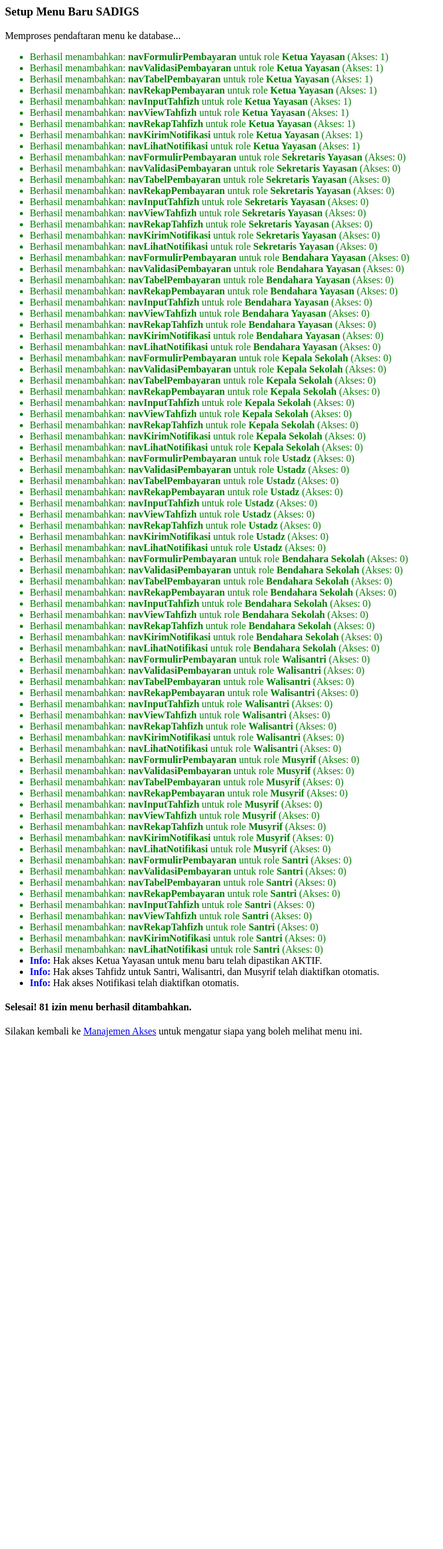
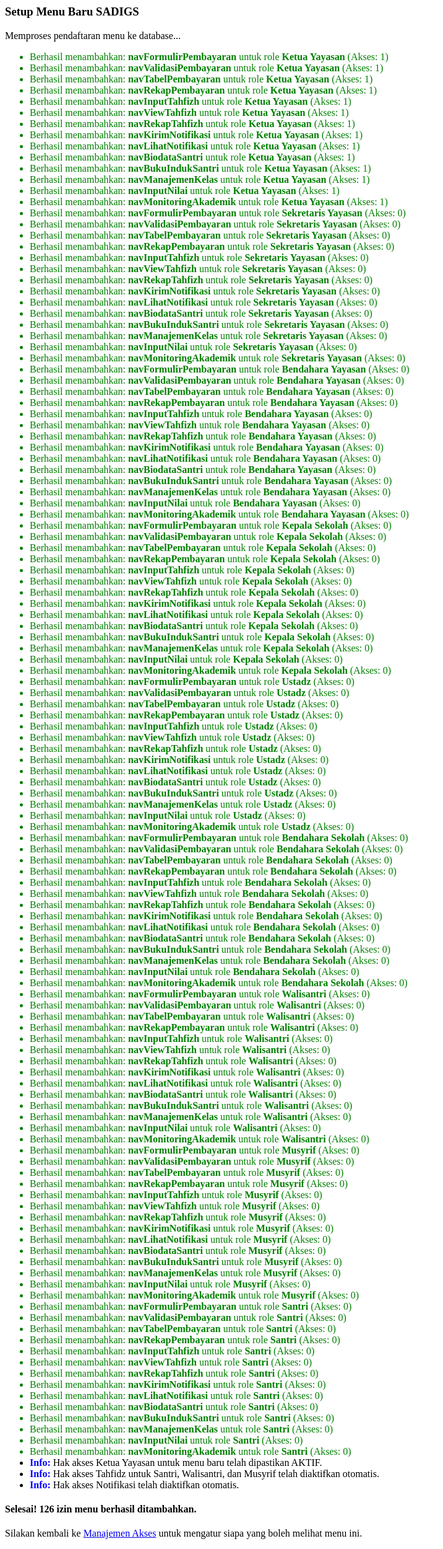
Before and after one commit to iswinsyah/sadigs, a PHP site: page /sadigs/sadigs_api_v3/setup_menus.php in a window 1280 px wide. Shown: the whole page at 62% size, without its empty margins (0-716 px from the left). Before the commit the page ends 1673 px from the top, so only its background shows below. Run offline with PHP 8.4, Linux system fonts and the light colour scheme; data comes from the database, SQL or seed files in the repository; tables that the repository leaves empty hold one stand-in row (values such as "Sample post"); data that the repository does not hold is empty.

Commit message:
Feat: Daftarkan menu Manajemen Kelas dan Akademik ke database akses

```diff
--- a/sadigs/sadigs_api_v3/session_check.php
+++ b/sadigs/sadigs_api_v3/session_check.php
@@ -17,7 +17,7 @@ if (isset($_GET['reset_permissions']) && $_GET['reset_permissions'] == '1') {
         $pdo = getDBConnection();
         $pdo->exec("TRUNCATE TABLE menu_permissions");
         $defaults = [
-            'Ketua Yayasan' => ['navDashboard', 'navProfil', 'navKalender', 'navVerifikasi', 'navQuota', 'navCalendarSettings', 'navMenuManagement', 'navAbsensi', 'navBiodataPegawai', 'navBukuIndukPegawai', 'navIzinPegawai', 'navValidasiIzin', 'navDaftarIzin', 'navRapat', 'navJadwalRapat', 'navRppGenerator', 'navRppAlbum', 'navBiodataSantri', 'navBukuIndukSantri', 'navIbadahHarian', 'navValidasiIbadah', 'navGuardianLeaveValidation', 'navOnLeaveList', 'navRekapIbadahAnak', 'navInputTahfizh', 'navViewTahfizh', 'navRekapTahfizh', 'navMentoring', 'navIzinWalisantri', 'navMusyrifPocketMoney', 'navSantriPocketMoney', 'navMusyrifWithdrawalValidation', 'navFormulirPembayaran', 'navValidasiPembayaran', 'navTabelPembayaran', 'navRekapPembayaran', 'navPocketMoneyDeposit', 'navPocketMoneyValidation', 'navFormulirTransaksi', 'navTabelTransaksi', 'navValidasiPeraturan', 'navBuatPeraturan', 'navYayasanWidget', 'navMusyrifWidget', 'navAturKurikulum', 'navJadwalPelajaran'],
+            'Ketua Yayasan' => ['navDashboard', 'navProfil', 'navKalender', 'navVerifikasi', 'navQuota', 'navCalendarSettings', 'navMenuManagement', 'navAbsensi', 'navBiodataPegawai', 'navBukuIndukPegawai', 'navIzinPegawai', 'navValidasiIzin', 'navDaftarIzin', 'navRapat', 'navJadwalRapat', 'navRppGenerator', 'navRppAlbum', 'navBiodataSantri', 'navBukuIndukSantri', 'navManajemenKelas', 'navInputNilai', 'navMonitoringAkademik', 'navIbadahHarian', 'navValidasiIbadah', 'navGuardianLeaveValidation', 'navOnLeaveList', 'navRekapIbadahAnak', 'navInputTahfizh', 'navViewTahfizh', 'navRekapTahfizh', 'navMentoring', 'navIzinWalisantri', 'navMusyrifPocketMoney', 'navSantriPocketMoney', 'navMusyrifWithdrawalValidation', 'navFormulirPembayaran', 'navValidasiPembayaran', 'navTabelPembayaran', 'navRekapPembayaran', 'navPocketMoneyDeposit', 'navPocketMoneyValidation', 'navFormulirTransaksi', 'navTabelTransaksi', 'navValidasiPeraturan', 'navBuatPeraturan', 'navYayasanWidget', 'navMusyrifWidget', 'navAturKurikulum', 'navJadwalPelajaran', 'navKirimNotifikasi', 'navLihatNotifikasi'],
             'Bendahara Yayasan' => ['navDashboard', 'navProfil', 'navKalender', 'navValidasiPembayaran', 'navTabelPembayaran', 'navRekapPembayaran', 'navPocketMoneyValidation', 'navTabelTransaksi', 'navYayasanWidget'],
             'Musyrif' => ['navDashboard', 'navProfil', 'navKalender', 'navAbsensi', 'navIzinPegawai', 'navJadwalRapat', 'navValidasiIbadah', 'navGuardianLeaveValidation', 'navOnLeaveList', 'navInputTahfizh', 'navInputNilai', 'navMentoring', 'navMusyrifPocketMoney', 'navMusyrifWithdrawalValidation', 'navMusyrifWidget', 'navKetersediaanMengajar', 'navJadwalPelajaran'],
             'Musyrifah' => ['navDashboard', 'navProfil', 'navKalender', 'navAbsensi', 'navIzinPegawai', 'navJadwalRapat', 'navValidasiIbadah', 'navGuardianLeaveValidation', 'navOnLeaveList', 'navInputTahfizh', 'navInputNilai', 'navMentoring', 'navMusyrifPocketMoney', 'navMusyrifWithdrawalValidation', 'navMusyrifWidget', 'navKetersediaanMengajar', 'navJadwalPelajaran'],
--- a/sadigs/sadigs_api_v3/setup_menus.php
+++ b/sadigs/sadigs_api_v3/setup_menus.php
@@ -49,7 +49,13 @@ $menuDetails = [
     'navRekapTahfizh' => ['name' => 'Rekap Grafik Tahfidz', 'link' => 'tahfizh_recap.html', 'icon' => 'bar-chart-2'],
     // Menu Notifikasi Baru
     'navKirimNotifikasi' => ['name' => 'Kirim Notifikasi', 'link' => 'admin_notifications.html', 'icon' => 'send'],
-    'navLihatNotifikasi' => ['name' => 'Notifikasi Saya', 'link' => 'my_notifications.html', 'icon' => 'bell']
+    'navLihatNotifikasi' => ['name' => 'Notifikasi Saya', 'link' => 'my_notifications.html', 'icon' => 'bell'],
+    // Menu Akademik & Santri (Tambahan)
+    'navBiodataSantri' => ['name' => 'Biodata Santri', 'link' => 'student_data.html', 'icon' => 'book-user'],
+    'navBukuIndukSantri' => ['name' => 'Buku Induk Santri', 'link' => 'student_master_book.html', 'icon' => 'book'],
+    'navManajemenKelas' => ['name' => 'Manajemen Kelas', 'link' => 'class_management.html', 'icon' => 'users'],
+    'navInputNilai' => ['name' => 'Input Nilai Rapot', 'link' => 'input_grades.html', 'icon' => 'graduation-cap'],
+    'navMonitoringAkademik' => ['name' => 'Monitoring Akademik', 'link' => 'academic_monitoring.html', 'icon' => 'monitor-check']
 ];
 
 // Ambil semua role yang ada di sistem
@@ -131,6 +137,18 @@ foreach ($notifPerms as $mId => $rList) {
 }
 echo "<li><b style='color:blue'>Info:</b> Hak akses Notifikasi telah diaktifkan otomatis.</li>";
 
+// --- FORCE UPDATE PERMISSIONS FOR ACADEMIC ---
+$academicPerms = [
+    'navManajemenKelas' => ['Ketua Yayasan', 'Kepala Sekolah', 'Admin Sekolah'],
+    'navMonitoringAkademik' => ['Ketua Yayasan', 'Kepala Sekolah', 'Admin Sekolah'],
+    'navBukuIndukSantri' => ['Ketua Yayasan', 'Kepala Sekolah', 'Admin Sekolah', 'Bendahara Sekolah']
+];
+foreach ($academicPerms as $mId => $rList) {
+    foreach ($rList as $rName) {
+        $pdo->prepare("INSERT INTO menu_permissions (role_name, menu_id, is_allowed) VALUES (?, ?, 1) ON DUPLICATE KEY UPDATE is_allowed = 1")->execute([$rName, $mId]);
+    }
+}
+
 echo "</ul>";
 
 if ($count > 0) {
```
